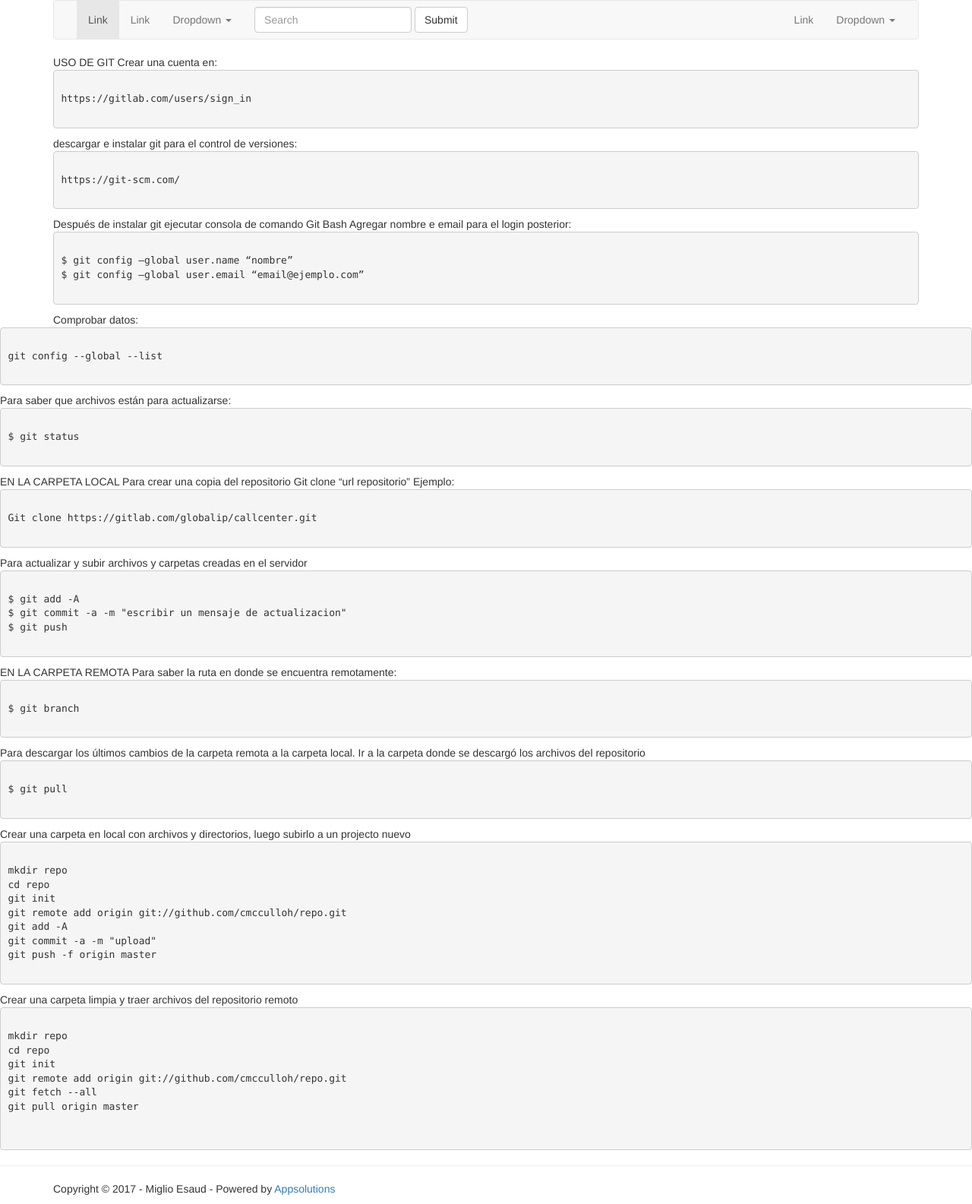
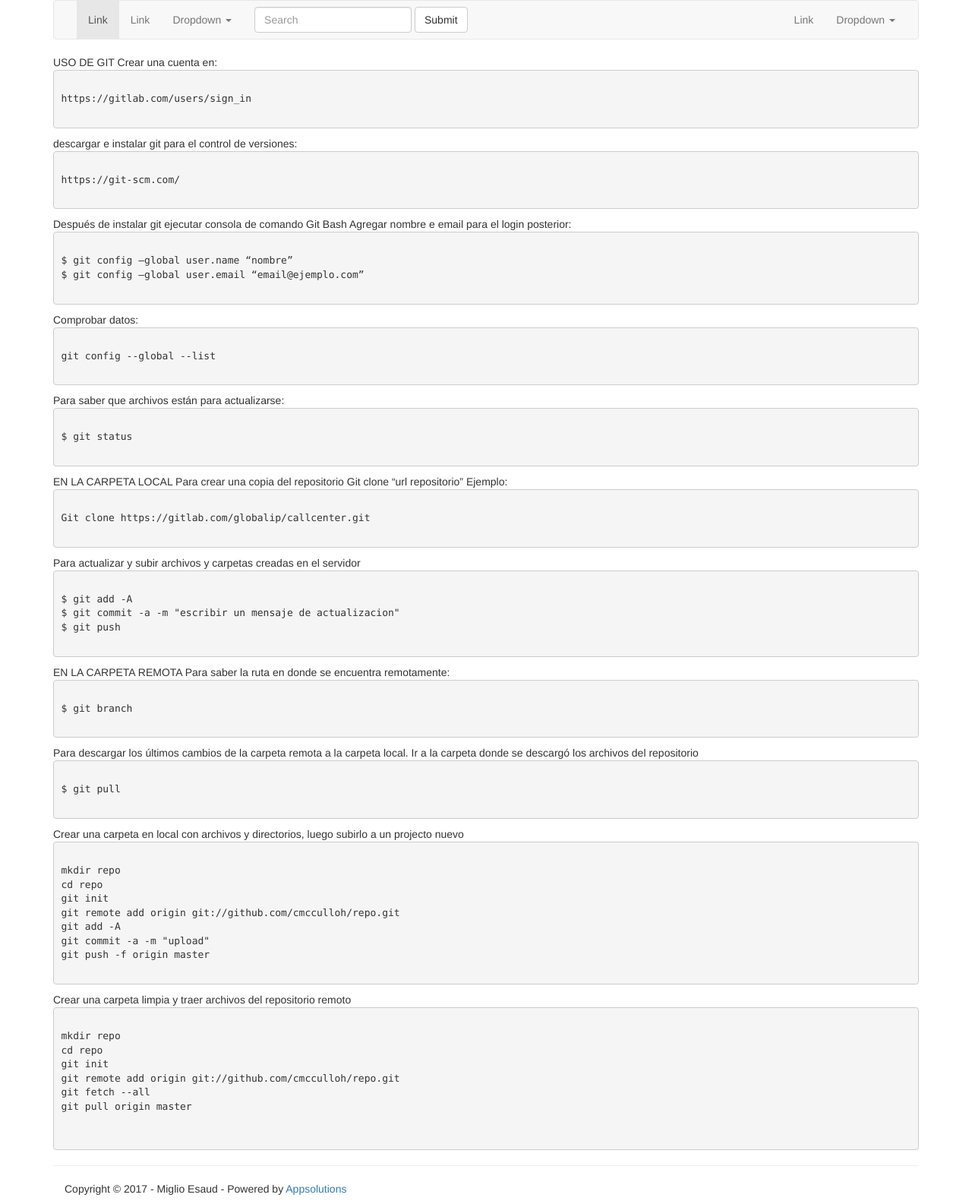
Before and after one commit to mig1098/mig1098.github.io, a Jekyll site: the page built from gitlab-guia/index.html, in a window 1280 px wide. Shown: the whole page at 76% size. Built offline with Jekyll 4.4.1, drawn with Linux system fonts in a browser that asks for light colours; Markdown is read by kramdown in place of the engine named in the settings.

Commit message:
Update index.html

```diff
--- a/gitlab-guia/index.html
+++ b/gitlab-guia/index.html
@@ -14,7 +14,9 @@ https://gitlab.com/users/sign_in
     </code>
 </pre>
 
+<div>
 descargar e instalar git para el control de versiones:
+</div>
 <pre>
     <code>
 https://git-scm.com/
@@ -32,6 +34,7 @@ $ git config –global user.email “email@ejemplo.com”
     </code>
 </pre>
 
+<div>
 Comprobar datos:
 </div>
 <pre>
@@ -39,6 +42,7 @@ Comprobar datos:
 git config --global --list
     </code>
 </pre>
+
 <div>
 Para saber que archivos están para actualizarse:
 </div>
@@ -55,11 +59,13 @@ Para crear una copia del repositorio
 Git clone “url repositorio”
 Ejemplo:
 </div>
+
 <pre>
     <code>
 Git clone https://gitlab.com/globalip/callcenter.git
     </code>
 </pre>
+
 <div>
 Para actualizar y subir archivos y carpetas creadas en el servidor
 </div>
@@ -73,14 +79,15 @@ $ git push
 
 <div>
 EN LA CARPETA REMOTA
-
 Para saber la ruta en donde se encuentra remotamente:
 </div>
+
 <pre>
     <code>
 $ git branch
     </code>
 </pre>
+
 <div>
 Para descargar los últimos cambios de la carpeta remota a la carpeta local.
 Ir a la carpeta donde se descargó los archivos del repositorio
@@ -91,8 +98,10 @@ $ git pull
     </code>
 </pre>
 
+<div>
 Crear una carpeta en local con archivos y directorios, luego subirlo
 a un projecto nuevo
+</div>
 <pre>
     <code>
 mkdir repo
@@ -104,11 +113,13 @@ git commit -a -m "upload"
 git push -f origin master
     </code>
 </pre>
+
 <div>
 <span>
 Crear una carpeta limpia y traer archivos del repositorio remoto
 </span>
 </div>
+
 <pre>
     <code>
 mkdir repo
```
